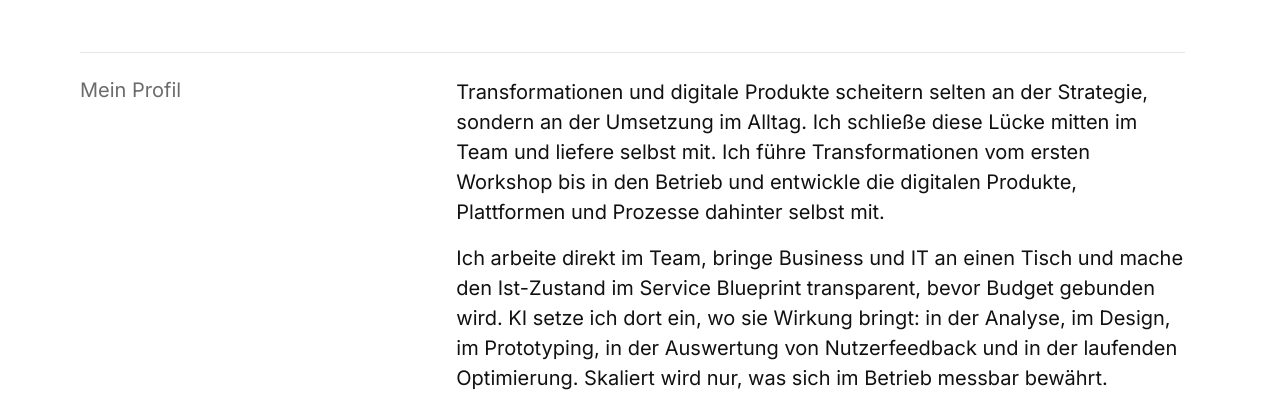
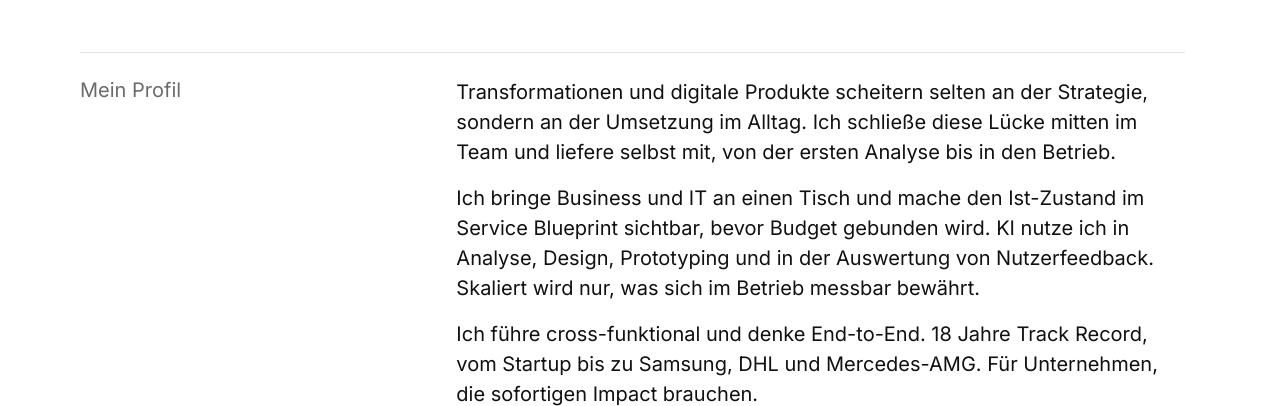
Before and after one commit to bashtronaut/portfolio, a plain HTML site: page index.html in a window 1280 px wide. Shown: the part 417-823 px from the top of the page. Drawn offline with Linux system fonts and the light colour scheme.

Commit message:
Intro: Text gekürzt, Doppelungen entfernt
Co-Authored-By: Claude Sonnet 5.5 <noreply@anthropic.com>
Claude-Session: https://claude.ai/code/session_018GS9LEihDjPvDWM3ad2ydq

```diff
--- a/assets/cases.js
+++ b/assets/cases.js
@@ -1,8 +1,8 @@
 /* ============ Daten: Über mich ============ */
 const INTRO = [
-  "Transformationen und digitale Produkte scheitern selten an der Strategie, sondern an der Umsetzung im Alltag. Ich schließe diese Lücke mitten im Team und liefere selbst mit. Ich führe Transformationen vom ersten Workshop bis in den Betrieb und entwickle die digitalen Produkte, Plattformen und Prozesse dahinter selbst mit.",
-  "Ich arbeite direkt im Team, bringe Business und IT an einen Tisch und mache den Ist-Zustand im Service Blueprint transparent, bevor Budget gebunden wird. KI setze ich dort ein, wo sie Wirkung bringt: in der Analyse, im Design, im Prototyping, in der Auswertung von Nutzerfeedback und in der laufenden Optimierung. Skaliert wird nur, was sich im Betrieb messbar bewährt.",
-  "Ich führe cross-funktional, denke End-to-End und verantworte die Umsetzung bis in den Live-Betrieb. 18 Jahre Track Record, vom Startup bis zu Samsung, DHL und Mercedes-AMG. Für Unternehmen, die sofortigen Impact brauchen."
+  "Transformationen und digitale Produkte scheitern selten an der Strategie, sondern an der Umsetzung im Alltag. Ich schließe diese Lücke mitten im Team und liefere selbst mit, von der ersten Analyse bis in den Betrieb.",
+  "Ich bringe Business und IT an einen Tisch und mache den Ist-Zustand im Service Blueprint sichtbar, bevor Budget gebunden wird. KI nutze ich in Analyse, Design, Prototyping und in der Auswertung von Nutzerfeedback. Skaliert wird nur, was sich im Betrieb messbar bewährt.",
+  "Ich führe cross-funktional und denke End-to-End. 18 Jahre Track Record, vom Startup bis zu Samsung, DHL und Mercedes-AMG. Für Unternehmen, die sofortigen Impact brauchen."
 ];const INTRO_NOTE = 'Red Dot Best of the Best 2018, Cristal Festival Grand Cristal 2017, Cresta Awards Gold 2020, New York Festivals Gold 2022. Alle auf der Seite <a href="awards.html">Awards</a>.';
 
 /* ============ Daten: Cases ============
--- a/index.html
+++ b/index.html
@@ -39,7 +39,7 @@
 
     <section class="block half intro">
       <div class="label">Mein Profil</div>
-      <div class="main"><div class="stack"><div id="intro"><p>Transformationen und digitale Produkte scheitern selten an der Strategie, sondern an der Umsetzung im Alltag. Ich schließe diese Lücke mitten im Team und liefere selbst mit. Ich führe Transformationen vom ersten Workshop bis in den Betrieb und entwickle die digitalen Produkte, Plattformen und Prozesse dahinter selbst mit.</p><p>Ich arbeite direkt im Team, bringe Business und IT an einen Tisch und mache den Ist-Zustand im Service Blueprint transparent, bevor Budget gebunden wird. KI setze ich dort ein, wo sie Wirkung bringt: in der Analyse, im Design, im Prototyping, in der Auswertung von Nutzerfeedback und in der laufenden Optimierung. Skaliert wird nur, was sich im Betrieb messbar bewährt.</p><p>Ich führe cross-funktional, denke End-to-End und verantworte die Umsetzung bis in den Live-Betrieb. 18 Jahre Track Record, vom Startup bis zu Samsung, DHL und Mercedes-AMG. Für Unternehmen, die sofortigen Impact brauchen.</p></div><p class="note" id="intro-note">Red Dot Best of the Best 2018, Cristal Festival Grand Cristal 2017, Cresta Awards Gold 2020, New York Festivals Gold 2022. Alle auf der Seite <a href="awards.html">Awards</a>.</p></div></div>
+      <div class="main"><div class="stack"><div id="intro"><p>Transformationen und digitale Produkte scheitern selten an der Strategie, sondern an der Umsetzung im Alltag. Ich schließe diese Lücke mitten im Team und liefere selbst mit, von der ersten Analyse bis in den Betrieb.</p><p>Ich bringe Business und IT an einen Tisch und mache den Ist-Zustand im Service Blueprint sichtbar, bevor Budget gebunden wird. KI nutze ich in Analyse, Design, Prototyping und in der Auswertung von Nutzerfeedback. Skaliert wird nur, was sich im Betrieb messbar bewährt.</p><p>Ich führe cross-funktional und denke End-to-End. 18 Jahre Track Record, vom Startup bis zu Samsung, DHL und Mercedes-AMG. Für Unternehmen, die sofortigen Impact brauchen.</p></div><p class="note" id="intro-note">Red Dot Best of the Best 2018, Cristal Festival Grand Cristal 2017, Cresta Awards Gold 2020, New York Festivals Gold 2022. Alle auf der Seite <a href="awards.html">Awards</a>.</p></div></div>
     </section>
 
     <div id="cases"><article class="block" id="arbeiten" data-case="reisacher">
@@ -249,7 +249,7 @@
     <span><a href="impressum.html">Impressum</a> · <a href="datenschutz.html">Datenschutz</a></span>
   </footer>
 </div>
-<script src="assets/cases.js?v=423ca39c"></script>
+<script src="assets/cases.js?v=d35da839"></script>
 <script src="assets/site.js?v=4e5fb617"></script>
 </body>
 </html>
```
Also changed, not shown: llms.txt.
